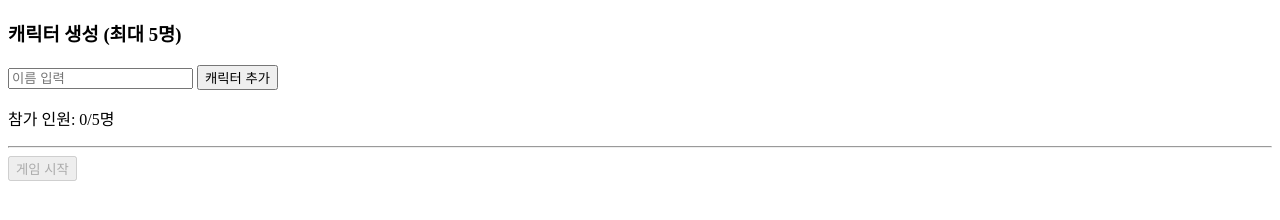
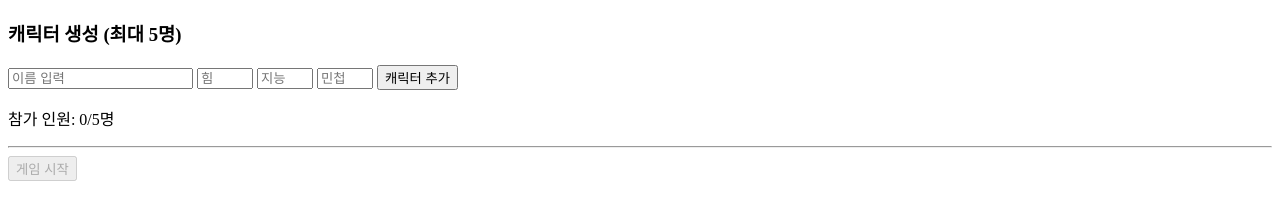
Before and after one commit to dt7070573/fjdashk01, a plain HTML site: page index.html in a window 1280 px wide. Shown: the part 70-290 px from the top of the page. Drawn offline with Linux system fonts and the light colour scheme.

Commit message:
Update index.html

```diff
--- a/index.html
+++ b/index.html
@@ -10,6 +10,9 @@
     <div id="setup-area">
         <h3>캐릭터 생성 (최대 5명)</h3>
         <input type="text" id="name-input" placeholder="이름 입력">
+        <input type="number" id="str-input" placeholder="힘" min="1" max="10">
+        <input type="number" id="int-input" placeholder="지능" min="1" max="10">
+        <input type="number" id="dex-input" placeholder="민첩" min="1" max="10">
         <button id="add-btn">캐릭터 추가</button>
         <p id="party-count">참가 인원: 0/5명</p>
         <ul id="name-list"></ul> <hr>
```
